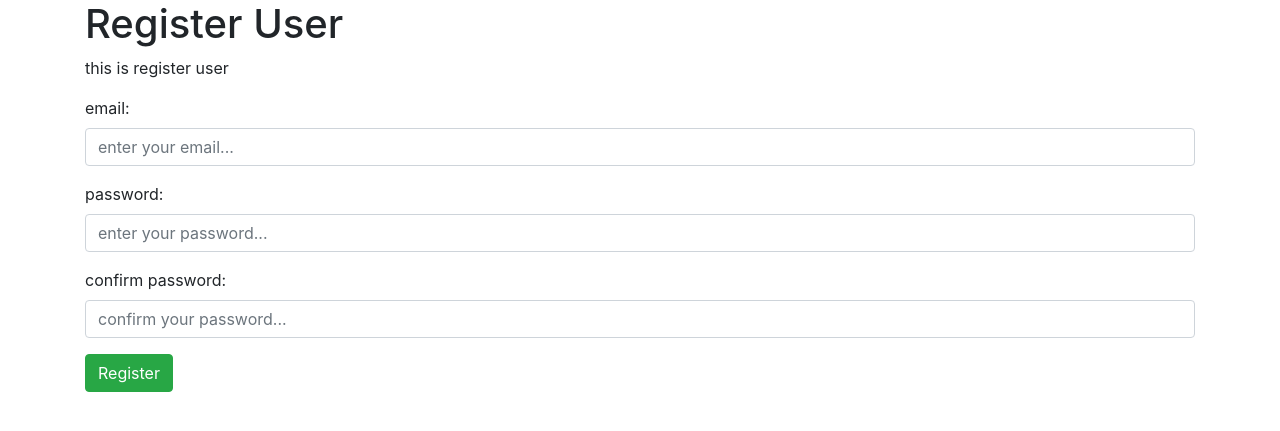
After one commit to Esen-Q2-Progra-Aplicada/prograApli-s9-c3, a Flask app: page /register in a window 1280 px wide. The commit adds this page. Shown: the top 431 px of the page. Run offline with Flask 2, Linux system fonts and the light colour scheme; some libraries are stand-ins or nearby versions.

Commit message:
added register html

```diff
--- a/routes/main_routes.py
+++ b/routes/main_routes.py
@@ -1,4 +1,4 @@
-from flask import render_template
+from flask import render_template, request
 
 
 class MainRoutes:
@@ -8,3 +8,11 @@ class MainRoutes:
         def home():
             url = f"{templateFolder}index.html"
             return render_template(url)
+
+        @app.route("/register", methods=["GET", "POST"])
+        def register():
+            if request.method == "GET":
+                url = f"{templateFolder}register.html"
+                return render_template(url)
+            elif request.method == "POST":
+                return "posted"
--- /dev/null
+++ b/templates/main/register.html
@@ -0,0 +1,28 @@
+{% extends '/main/base.html' %}
+
+{% block title %}Register User{% endblock title %}
+
+{% block content %}
+<div class="container">
+    <h1>Register User</h1>
+    <p>this is register user</p>
+
+    <form action="" method="post">
+        <div class="form-group">
+            <label for="email">email:</label>
+            <input type="email" class="form-control" name="email" id="email" placeholder="enter your email..." value="">
+        </div>
+        <div class="form-group">
+            <label for="password">password:</label>
+            <input type="password" class="form-control" name="password" id="password"
+                placeholder="enter your password..." value="">
+        </div>
+        <div class="form-group">
+            <label for="confpassword">confirm password:</label>
+            <input type="password" class="form-control" name="confpassword" id="confpassword"
+                placeholder="confirm your password..." value="">
+        </div>
+        <input type="submit" class="btn btn-success" value="Register">
+    </form>
+</div>
+{% endblock content %}
```
Also changed, not shown: templates/main/index.html (+10 -10 lines).
